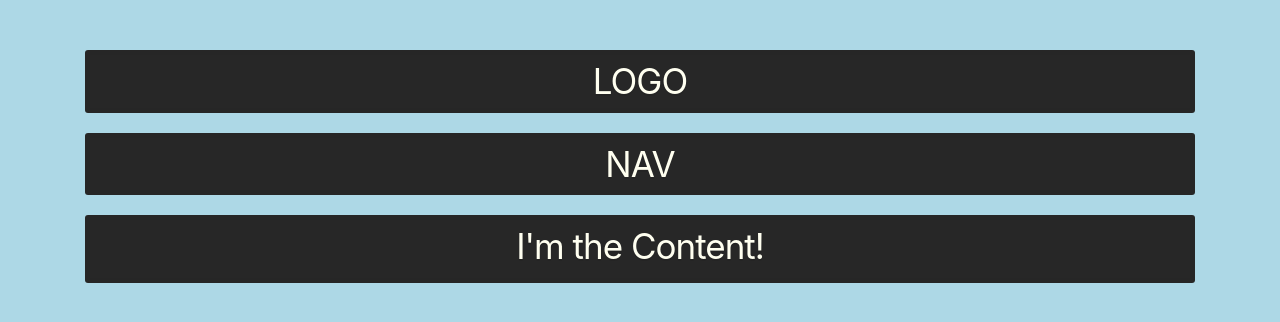
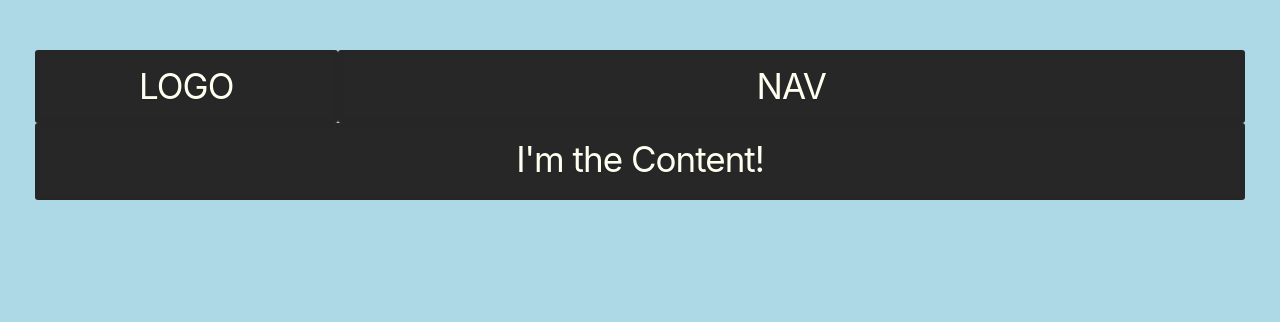
Before and after one commit to lmerkure/front-end-interview, a plain HTML site: page position-elements/index.html in a window 1280 px wide. Drawn offline with nearby package versions, Linux system fonts and the light colour scheme.

Commit message:
Div Restructuring

```diff
--- a/position-elements/index.html
+++ b/position-elements/index.html
@@ -10,20 +10,17 @@
 </head>
 
 <body>
-  <div class="container">
-    <div class="item logo">LOGO</div>
-    <div class="item nav">NAV</div>
-    <div class="item content">
-      <p>I'm the Content!</p>
+    <div class="row">
+        <div class="item logo col-md-3">LOGO</div>
+        <div class="item nav col-md-9">NAV</div>
+        <div class="item content col-md-12">
+            <p>I'm the Content!</p>
+        </div>
     </div>
-  </div>
-
-  <style>
-    .container {
-      display: grid;
-      grid-gap: 20px;
-    }
-  </style>
+    <style>
+        .item {
+            padding: 5px;
+        }
+    </style>
 </body>
-
 </html>
```
